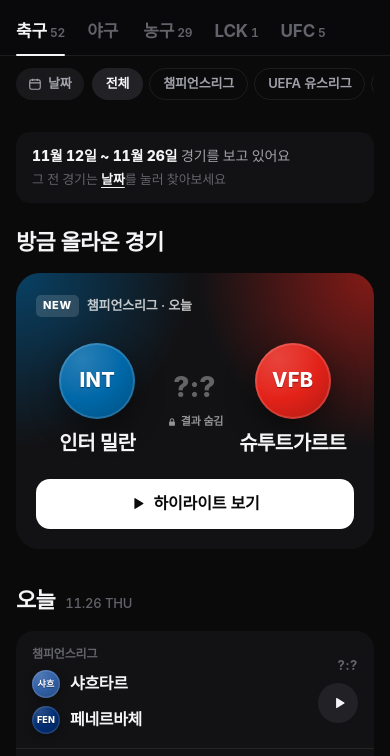
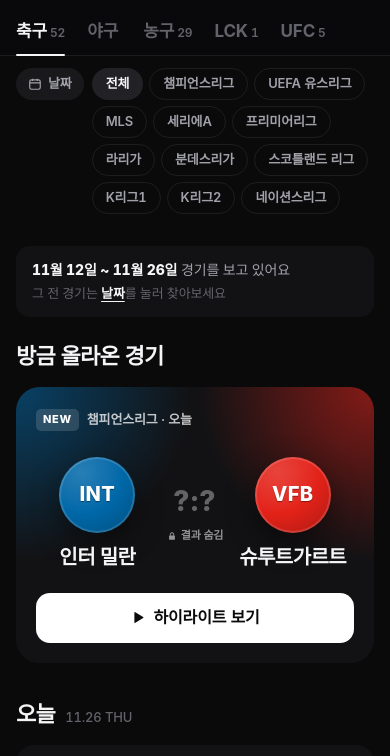
Before and after one commit to 007sadkuk/nospo, a plain HTML site: page index.html in a window 390 px wide. Shown: the part 47-803 px from the top of the page. Drawn offline with Linux system fonts and the light colour scheme; a web font is replaced by a local one.

Commit message:
리그 버튼 줄바꿈 (모바일에서 잘림 수정)

```diff
--- a/index.html
+++ b/index.html
@@ -44,14 +44,14 @@ button:focus-visible { outline: 2px solid var(--text); outline-offset: 3px; bord
 .tab .n { font-size: 12px; font-weight: 600; margin-left: 3px; color: var(--t3); }
 .tab[aria-selected="true"] { color: var(--text); }
 .tab[aria-selected="true"]::after { content: ''; position: absolute; left: 0; right: 0; bottom: 0; height: 2px; border-radius: 2px; background: var(--text); }
-.tools { display: flex; align-items: center; gap: 8px; padding: 12px 0; }
+.tools { display: flex; align-items: flex-start; gap: 8px; padding: 12px 0; }
 .cal { position: relative; flex-shrink: 0; display: inline-flex; align-items: center; gap: 6px; height: 32px; padding: 0 12px; border-radius: 999px; background: var(--s2); font-size: 13px; font-weight: 600; color: var(--t2); cursor: pointer; }
 .cal svg { width: 14px; height: 14px; }
 .cal input { position: absolute; inset: 0; opacity: 0; width: 100%; height: 100%; cursor: pointer; font-size: 16px; }
 .cal.on { background: var(--text); color: var(--bg); }
-.leagues { display: flex; gap: 6px; overflow-x: auto; scrollbar-width: none; min-width: 0; flex: 1; }
+.leagues { display: flex; flex-wrap: wrap; gap: 6px; min-width: 0; flex: 1; }   /* 리그가 많아도 잘리지 않게 줄바꿈 */
 .leagues::-webkit-scrollbar { display: none; }
-.chip { flex-shrink: 0; height: 32px; padding: 0 13px; border-radius: 999px; font-size: 13px; font-weight: 600; color: var(--t2); border: 1px solid var(--hair); }
+.chip { flex-shrink: 0; height: 32px; padding: 0 13px; white-space: nowrap; border-radius: 999px; font-size: 13px; font-weight: 600; color: var(--t2); border: 1px solid var(--hair); }
 .chip[aria-pressed="true"] { background: var(--s3); color: var(--text); border-color: transparent; }
 
 /* 본문 */
```
